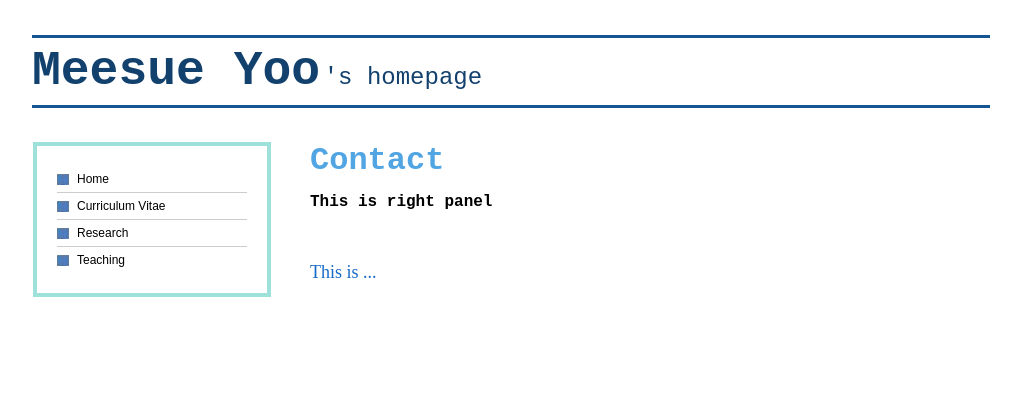
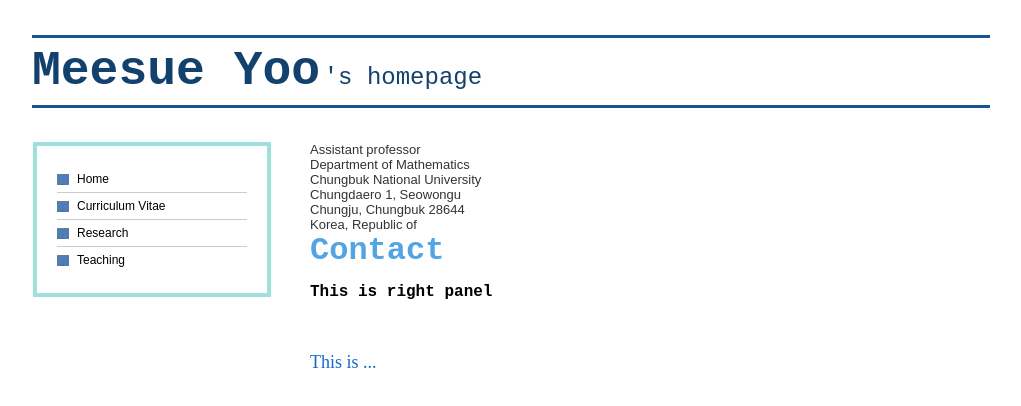
Before and after one commit to meesue/meesue.github.io, a plain HTML site: page index.html in a window 1280 px wide. Shown: the whole page, without its empty margins (149-1170 px from the left). Drawn offline with nearby package versions, Linux system fonts and the light colour scheme; some packages are replaced by stand-ins of ours.

Commit message:
Update index.html

```diff
--- a/index.html
+++ b/index.html
@@ -47,6 +47,12 @@ A:hover { text-decoration:none; background:E2EAF6}
 </ul>
 </div>
 <div class="rightpanel">
+  Assistant professor<br>
+  Department of Mathematics<br>
+  Chungbuk National University <br>
+  Chungdaero 1, Seowongu<br>
+  Chungju, Chungbuk 28644<br>
+  Korea, Republic of<br>
   <font size="6" face="Courier New" color="#51A5E3"><b> Contact</b><br>
   <h1 class="title">This is right panel</h1><br>
   <font size ="4" face="fangsong" color="#1569C7">This is ... </font>
```
